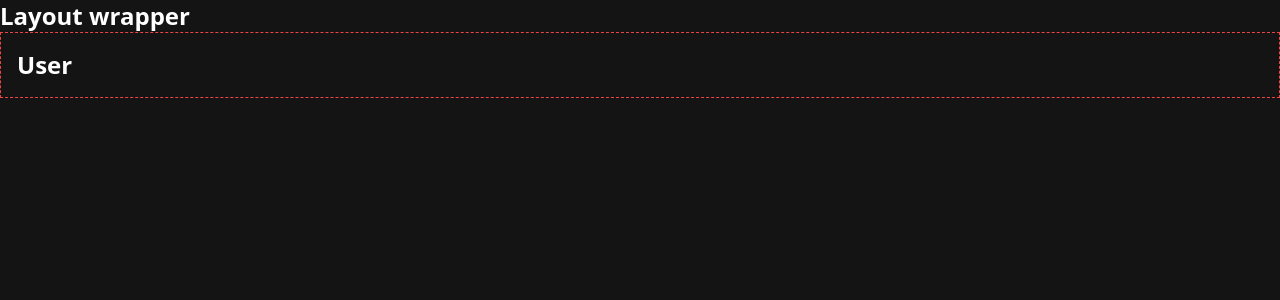
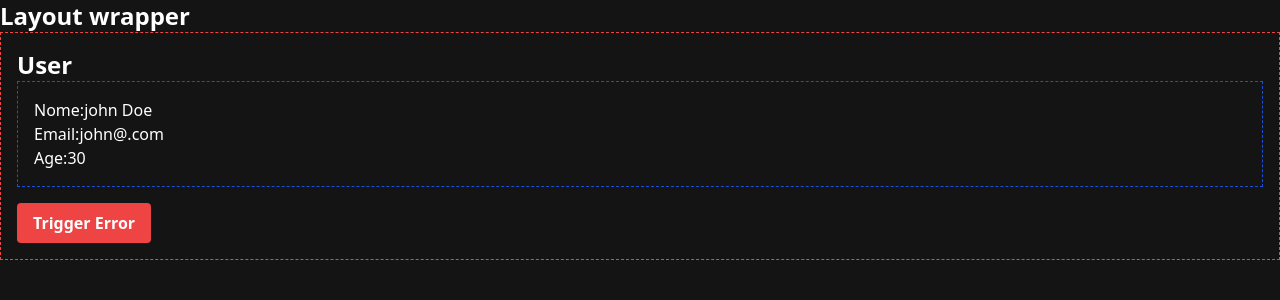
Before and after one commit to elilourenco/codeflix, a Next.js app: page /settings/user in a window 1280 px wide. Shown: the top 300 px of the page. Built offline with nearby package versions, Linux system fonts and the light colour scheme.

Commit message:
add new components

```diff
--- /dev/null
+++ b/src/app/components/BuggyButton.tsx
@@ -0,0 +1,23 @@
+'use client'
+
+import { useState } from "react";
+
+export default function BuggyButton(){
+
+    const [clicked, setClicked] =useState(false);
+
+
+    if(clicked){
+        throw new Error('Oh no ! Somenthing went wrong')
+    }
+
+    return(
+        <button className="rounded bg-red-500 px-4 py-2 font-bold text-white hover:bg-red-700"
+        onClick={()=>{
+            setClicked(true)
+        }}>
+            Trigger Error
+
+        </button>
+    )
+}
--- a/src/app/components/MovieRow.tsx
+++ b/src/app/components/MovieRow.tsx
@@ -10,12 +10,9 @@ type MovieCardprops={
 const MovieCard =({index}:MovieCardprops)=>(
 
   <div key={index}
-    className="group relative h-28 min-w-[200px]  transform bg-gradient-to-t
-      cursor-pointer rounded
-     to-black
-      from-transparent
-      transition duration-200 ease-in  hover:scale-110 hover:z-50
-      md:h-40 md:min-w-[300px] lg:h-52 lg:min-w-[400px]">
+    className="group relative h-28 min-w-[200px] bg-gradient-to-t cursor-pointer rounded
+     to-black from-transparent transition-transform duration-200 ease-out    hover:opacity-100
+      md:h-36 md:min-w-[260px] lg:h-52 lg:min-w-[260px] md:hover:scale-100">
     <Image
       src={`/item_${index}.png`}
       fill={true}
--- a/src/app/lib/settings.tsx
+++ b/src/app/lib/settings.tsx
@@ -9,8 +9,29 @@
                 language:'en'
             })
 
-        },2000);
+        },5000);
 
     });
 
  }
+
+
+ export const getUserInfo =():Promise <{
+    name:string,
+    email:string,
+    age: number,
+
+ }> =>{
+
+    return new Promise((resolve) =>{
+        setTimeout(() => {
+            resolve({
+                name:'john Doe',
+                email:'john@.com',
+                age:30,
+            })
+
+        }, 1000);
+    })
+
+ }
--- a/src/app/page.tsx
+++ b/src/app/page.tsx
@@ -4,9 +4,9 @@ import { Banner } from "./components/Banner";
 
 export default function Home() {
   return (
-    <div className="relative h-screen overflow-hidden bg-gradient-to-b lg:h-[140vh]">
+    <div className="relative h-full overflow-hidden bg-gradient-to-b lg:h-[140vh]">
       <Header />
-      <main className="relative pb-24 pl-4  lg:pl-16">
+      <main className="relative pb-24 pl-4 lg:pl-16">
 
         <Banner/>
         <MovieRow sectionTitle="Trending Now"/>
--- /dev/null
+++ b/src/app/settings/error.tsx
@@ -0,0 +1,23 @@
+'use client'
+
+
+import React, { useEffect } from "react";
+
+function Error({error, reset}:any){
+
+    useEffect(()=>{
+        console.log('logging error:', error)
+    },[error])
+    return(
+        <div className="text-red-500">
+            <h1 className="text-2xl font-bold">Error Page</h1>
+
+            <div className="border border-dashed border-red-500 p-4">
+                <p>Something went wrong</p>
+
+            </div>
+        </div>
+    )
+}
+
+export default Error
--- /dev/null
+++ b/src/app/settings/loading.tsx
@@ -0,0 +1,12 @@
+import React from "react";
+
+function Loading() {
+    return(
+        <div>
+            <h1 className="text-2xl font-bold">Loading ...</h1>
+
+        </div>
+    )
+}
+
+export default Loading
--- a/src/app/settings/user/page.tsx
+++ b/src/app/settings/user/page.tsx
@@ -1,9 +1,24 @@
+import BuggyButton from "@/app/components/BuggyButton";
+import { getUserInfo } from "@/app/lib/settings";
 import React from "react";
 
-function User() {
+ async function User() {
+    const {
+        name, age, email
+    }=  await getUserInfo()
     return(
         <div>
             <h1 className="text-2xl font-bold">User</h1>
+            <div className="border border-dashed border-blue-700 p-4">
+                <p>Nome:{name}</p>
+                <p>Email:{email}</p>
+                <p>Age:{age}</p>
+
+            </div>
+            <div className="mt-4">
+                <BuggyButton/>
+
+            </div>
 
         </div>
     )
```
